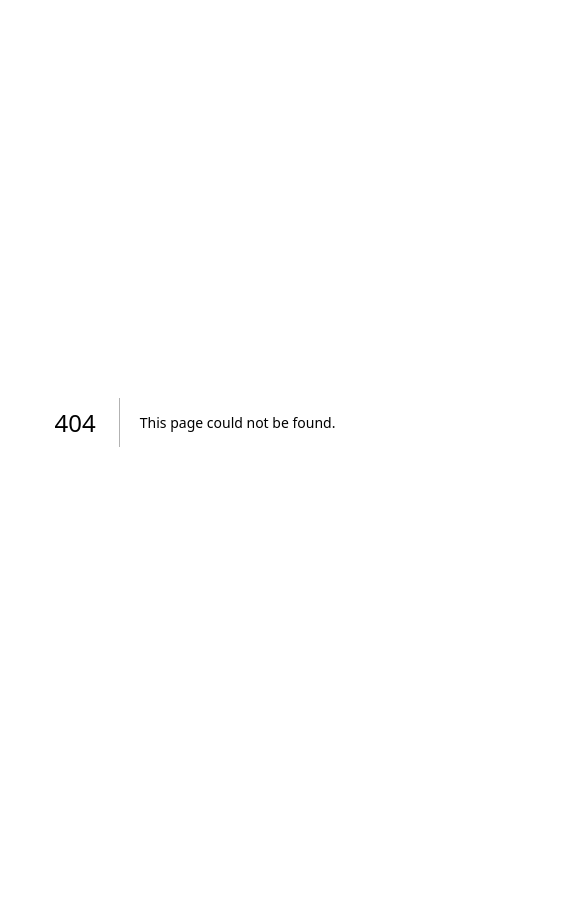
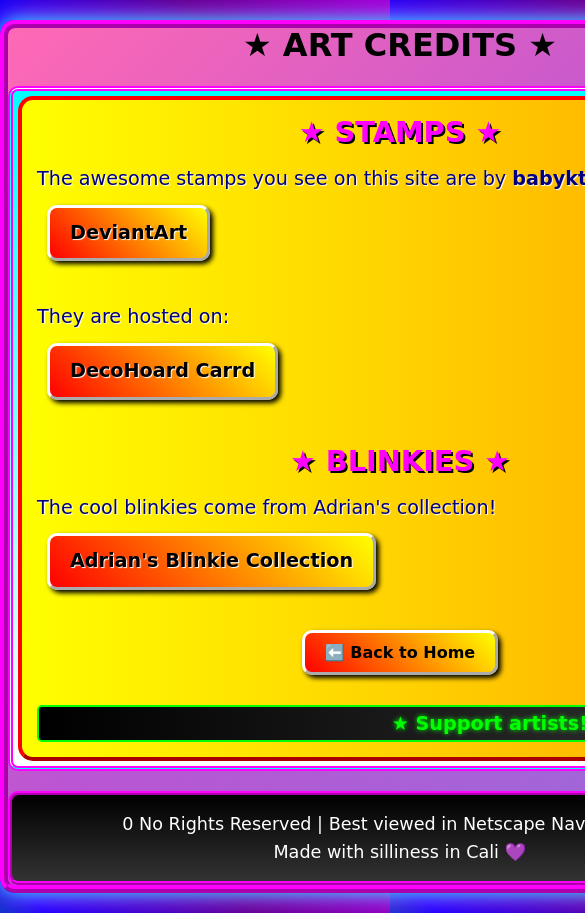
Before and after one commit to NotNotEnder/stick.moe, a Next.js app: page /credit in a window 390 px wide. Before the commit this address had no page. Shown: the top 913 px of the page, 585 px wide, since content can reach past the window. Before the commit the page ends 844 px from the top, so only its background shows below. Built offline with nearby package versions, Linux system fonts and the light colour scheme.

Commit message:
Add testing branch, credits page, fix database, fix broken background on mobile, and more

```diff
--- a/lib/db.js
+++ b/lib/db.js
@@ -7,7 +7,16 @@ const __filename = fileURLToPath(import.meta.url)
 const __dirname = path.dirname(__filename)
 
 const dbPath = path.join(process.cwd(), 'guestbook.db')
-const db = new Database(dbPath)
+console.log(`[DB] Opening database at: ${dbPath}`)
+let db;
+
+try {
+  db = new Database(dbPath, { verbose: console.log })
+} catch (error) {
+  console.error('[DB] Failed to open database:', error)
+  // Fallback or rethrow depending on needs, but let's throw to make it obvious
+  throw error
+}
 
 // Create table if it doesn't exist (original structure)
 db.exec(`
--- a/next.config.ts
+++ b/next.config.ts
@@ -3,6 +3,14 @@ import type { NextConfig } from "next";
 const nextConfig: NextConfig = {
   /* config options here */
   reactStrictMode: true,
+  serverExternalPackages: ["better-sqlite3"], // Newer Next.js way (v13+)
+  webpack: (config) => {
+    // Fallback for some environments
+    config.externals.push({
+      "better-sqlite3": "commonjs better-sqlite3",
+    });
+    return config;
+  },
 };
 
 export default nextConfig;
--- /dev/null
+++ b/pages/credit.js
@@ -0,0 +1,78 @@
+// pages/credit.js
+import styles from '../styles/Home.module.css'
+import Link from 'next/link'
+
+export default function Credit() {
+  return (
+    <div className={styles.container}>
+      <table width="100%" cellPadding="0" cellSpacing="0">
+        <tbody>
+        <title>Credits!!</title>
+          <tr>
+            <td align="center" valign="middle">
+              <table width="800" cellPadding="10" cellSpacing="0" className={styles.mainTable}>
+                <tbody>
+                  <tr>
+                    <td align="center">
+                      {/* Animated Header */}
+                      <div className={styles.animatedHeader}>
+                        <h1>★ ART CREDITS ★</h1>
+                      </div>
+
+                      {/* Main Content */}
+                      <table width="100%" cellPadding="10" cellSpacing="5" className={styles.contentTable}>
+                        <tbody>
+                          <tr>
+                            <td valign="top" className={styles.mainContent}>
+
+                              <h2 className={styles.contentHeader}>★ STAMPS ★</h2>
+                              <p className={styles.contentText}>
+                                The awesome stamps you see on this site are by <b>babykttn</b>!<br/>
+                                <a href="https://www.deviantart.com/babykttn" className={styles.retroLink} target="_blank" rel="noopener noreferrer">DeviantArt</a>
+                                <br/><br/>
+                                They are hosted on:<br/>
+                                <a href="https://decohoard.carrd.co" className={styles.retroLink} target="_blank" rel="noopener noreferrer">DecoHoard Carrd</a>
+                              </p>
+
+                              <br/>
+
+                              <h2 className={styles.contentHeader}>★ BLINKIES ★</h2>
+                              <p className={styles.contentText}>
+                                The cool blinkies come from Adrian's collection!<br/>
+                                <a href="https://adriansblinkiecollection.neocities.org/" className={styles.retroLink} target="_blank" rel="noopener noreferrer">Adrian's Blinkie Collection</a>
+                              </p>
+
+                              <div className={styles.linksContainer}>
+                                <Link href="/" className={styles.retroLink}>
+                                  ⬅️ Back to Home
+                                </Link>
+                              </div>
+
+                              {/* Animated Marquee */}
+                              <div className={styles.marqueeContainer}>
+                                <div className={styles.marqueeText}>
+                                  ★ Support artists! ★ Respect copyright! ★ Be creative! ★
+                                </div>
+                              </div>
+                            </td>
+                          </tr>
+                        </tbody>
+                      </table>
+
+                      {/* Footer */}
+                      <div className={styles.footer}>
+                        <p className={styles.footerText}>
+                          0 No Rights Reserved | Best viewed in Netscape Navigator 4.0!<br/> Made with silliness in Cali 💜
+                        </p>
+                      </div>
+                    </td>
+                  </tr>
+                </tbody>
+              </table>
+            </td>
+          </tr>
+        </tbody>
+      </table>
+    </div>
+  )
+}
--- a/pages/index.tsx
+++ b/pages/index.tsx
@@ -81,7 +81,7 @@ export default function Home() {
 
                               <h3 className={styles.contentHeader}>★ CONNECT WITH ME ★</h3>
                               <div className={styles.linksContainer}>
-                                <a href="mailto:admin@stick.moe" className={styles.retroLink}>📧 Email Me</a>
+                                <a href="mailto:notnotender@icloud.com" className={styles.retroLink}>📧 Email Me</a>
                                 <a href="https://x.com/NotNotEnder" className={styles.retroLink}>🐦 My Twitter</a><br/>
                                 <a href="https://bsky.app/profile/stick.ko6bxl.com" className={styles.retroLink}>⭐ My Bluesky</a>
                                 <a onClick={copyDiscord} className={styles.retroLink}>
@@ -131,6 +131,9 @@ export default function Home() {
                         <div className={styles.constructionGif}>
                           <a href="https://github.com/NotNotEnder/stick.moe">Webiste Source</a>
                         </div>
+                        <div style={{ marginTop: '10px' }}>
+                          <a href="/credit" style={{ color: '#ffffff', textDecoration: 'underline' }}>Art Credits</a>
+                        </div>
                       </div>
                     </td>
                   </tr>
--- a/styles/Home.module.css
+++ b/styles/Home.module.css
@@ -1,9 +1,6 @@
 /* styles/Home.module.css */
 .container {
   min-height: 100vh;
-  background: linear-gradient(45deg, #ff0000, #00ff00, #0000ff, #ffff00);
-  background-size: 400% 400%;
-  animation: gradientBG 15s ease infinite;
   font-family: 'Comic Sans MS', 'Arial Rounded MT Bold', cursive, sans-serif;
   padding: 20px 0;
 }
--- a/styles/globals.css
+++ b/styles/globals.css
@@ -8,9 +8,19 @@
 body {
   margin: 0;
   padding: 0;
-  background-color: #000000;
+  /* Rainbow gradient moved here for mobile fix */
+  background: linear-gradient(45deg, #ff0000, #ff7f00, #ffff00, #00ff00, #0000ff, #4b0082, #9400d3);
+  background-size: 400% 400%;
+  background-attachment: fixed;
+  animation: gradientBG 15s ease infinite;
   font-family: 'Comic Sans MS', 'Arial Rounded MT Bold', cursive, sans-serif;
   min-height: 100vh;
+}
+
+@keyframes gradientBG {
+  0% { background-position: 0% 50%; }
+  50% { background-position: 100% 50%; }
+  100% { background-position: 0% 50%; }
 }
 
 html {
```
Also changed, not shown: 1 other file (tests, documents, lock files or other folders).
